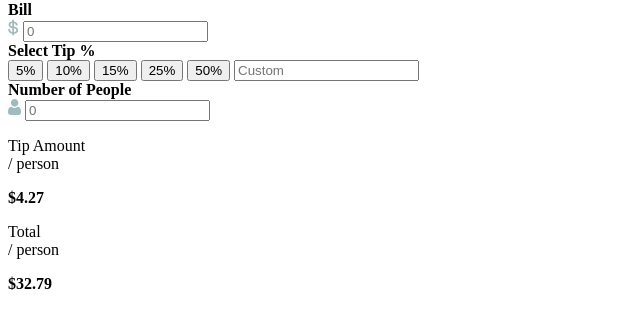
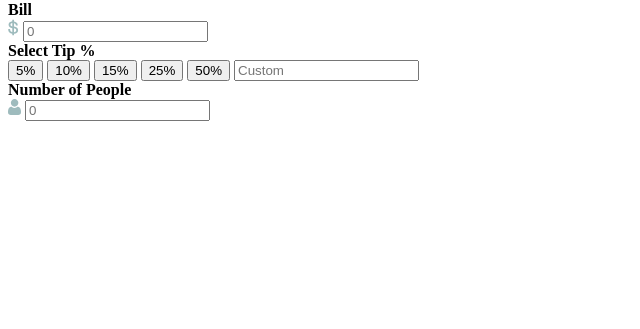
Before and after one commit to rhogerss9/calculadora-gorjeta, a plain HTML site: page index.html in a window 1280 px wide. Shown: the part 65-394 px from the top of the page, without its empty margins (0-640 px from the left). Drawn offline with Linux system fonts and the light colour scheme; files whose address does not match are found by name.

Commit message:
primeiro commit da live, estrutura inicial do html

```diff
--- a/index.html
+++ b/index.html
@@ -46,19 +46,7 @@
 
          <section class="results">
 
-             <div class="amount">
-                 <p>
-                     Tip Amount <br> <span>/ person</span>
-                 </p>
-                 <strong>$4.27</strong>
-             </div>
-
-             <div class="total">
-                 <p>
-                     Total <br> <span>/ person</span>
-                 </p>
-                 <strong>$32.79</strong>
-             </div>
          </section>
      </main>
  </body>
+ </html>
```
